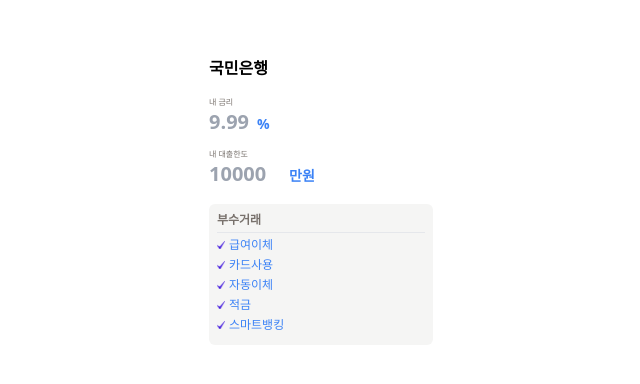
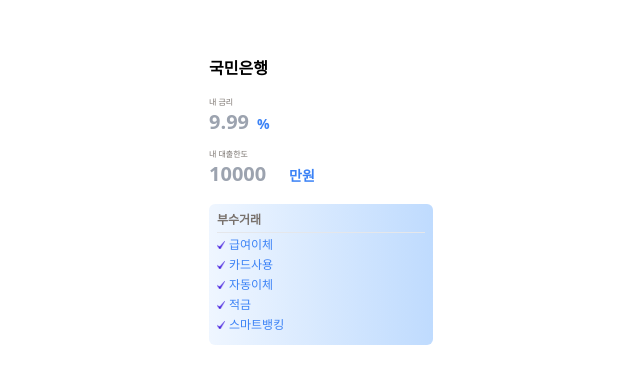
Before and after one commit to Yoonho5034/want-mortgage, a Next.js app: page /rep in a window 1280 px wide. Shown: the part 200-584 px from the top of the page, without its empty margins (319-959 px from the left). Built offline with nearby package versions, Linux system fonts and the light colour scheme.

Commit message:
fix:작업중

```diff
--- a/app/rep/page.js
+++ b/app/rep/page.js
@@ -114,7 +114,7 @@
     <>
       <div className="w-screen h-screen flex justify-center font-sans">
         <div className="flex items-center w-60 px-2">
-          <div className="w-full">
+          <div className="w-full ">
             <div className="font-bold mb-1">
               <button onClick={modalHandler}>{selected?.bankName}</button>
             </div>
@@ -142,7 +142,7 @@
                 <span className="text-sm font-bold">만원</span>
               </p>
             </div>
-            <div className="mt-4 bg-stone-100 p-2 rounded-md">
+            <div className="mt-4 p-2 rounded-md bg-gradient-to-r from-blue-50 to-blue-200">
               <div className="font-semibold text-xs mb-1 text-stone-500 border-b pb-1">
                 부수거래
               </div>
```
